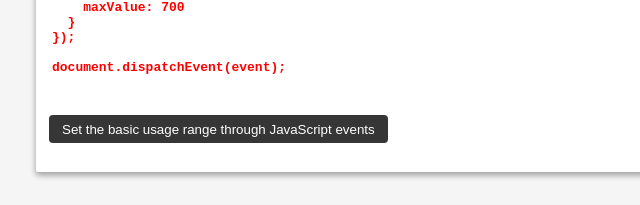
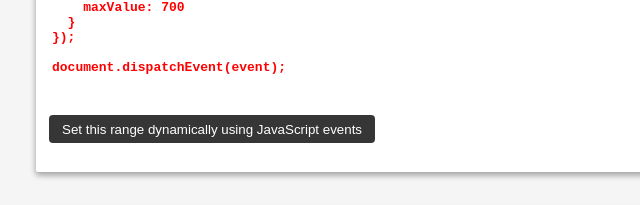
Before and after one commit to maxshuty/accessible-web-components, a website: page docs/index.html in a window 1280 px wide. Shown: the part 1006-1211 px from the top of the page, 304-944 px from the left. Drawn offline with Linux system fonts and the light colour scheme.

Commit message:
Updating demo

```diff
--- a/docs/index.html
+++ b/docs/index.html
@@ -120,7 +120,7 @@ document.dispatchEvent(event);
             </code>
           </pre>
 
-          <button onclick="setRange()">Set the basic usage range through JavaScript events</button>
+          <button onclick="setRange()">Set this range dynamically using JavaScript events</button>
         </p>
       </div>
 
```
